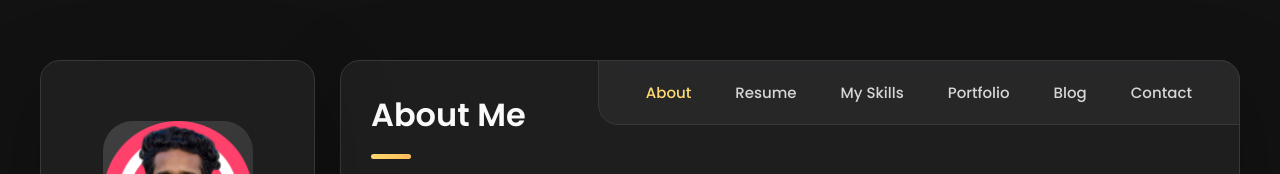
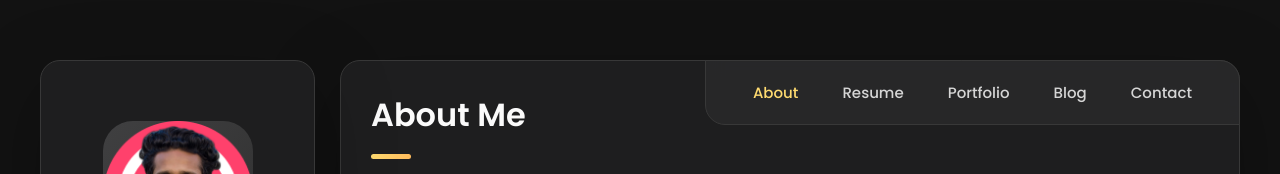
Before and after one commit to Naimkhanjoy/naimkhanjoy.dev-personal-portfolio, a plain HTML site: page index.html in a window 1280 px wide. Shown: the top 174 px of the page. Drawn offline with nearby package versions, Linux system fonts and the light colour scheme.

Commit message:
Update index.html

```diff
--- a/index.html
+++ b/index.html
@@ -180,9 +180,6 @@
 
           <li class="navbar-item">
             <button class="navbar-link" data-nav-link>Resume</button>
-          </li>
-          <li class="navbar-item">
-            <button class="navbar-link" data-nav-link>My Skills</button>
           </li>
 
           <li class="navbar-item">
```
